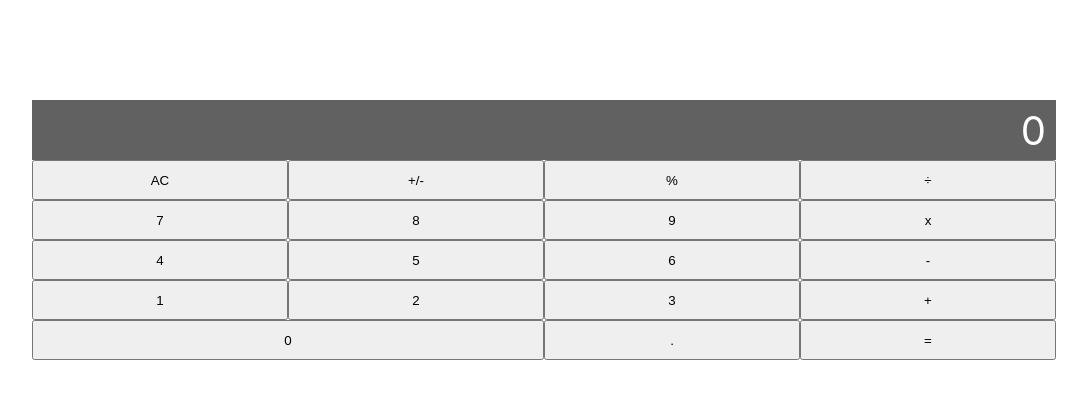
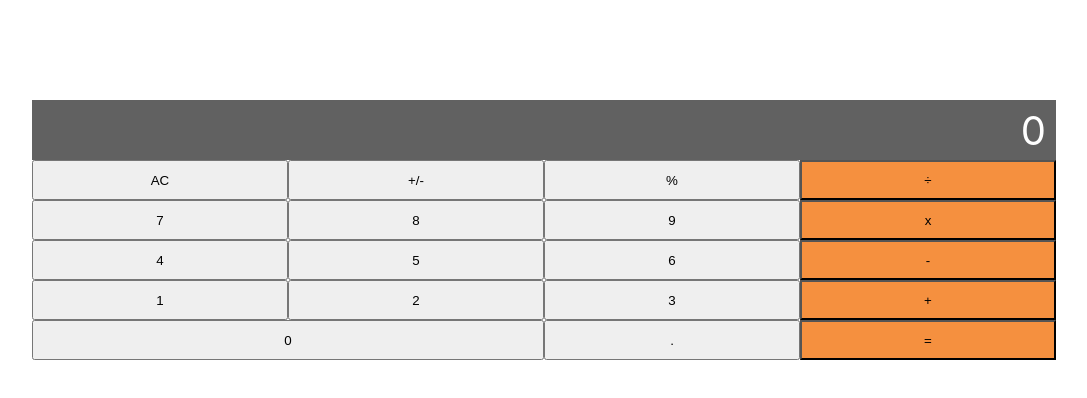
Before and after one commit to oguntayomicheal/Math-magicians, a React (Create React App) app: page / in a window 1280 px wide. Shown: the top 398 px of the page, without its empty margins (96-1183 px from the left). Built offline with nearby package versions, Linux system fonts and the light colour scheme.

Commit message:
Update the styling

```diff
--- a/public/index.html
+++ b/public/index.html
@@ -24,7 +24,7 @@
       work correctly both with client-side routing and a non-root public URL.
       Learn how to configure a non-root public URL by running `npm run build`.
     -->
-    <title>React App</title>
+    <title>Math magicians</title>
   </head>
   <body>
     <noscript>You need to enable JavaScript to run this app.</noscript>
--- a/src/components/Calculator.css
+++ b/src/components/Calculator.css
@@ -22,9 +22,15 @@
 .btnWidth {
   width: 25%;
   height: 40px;
+  color: black;
 }
 
 .btnWidth50 {
   width: 50%;
   height: 40px;
+  color: black;
 }
+
+.bgd-color2 {
+  background-color: #f5903f;
+}
--- a/src/components/Calculator.js
+++ b/src/components/Calculator.js
@@ -16,30 +16,30 @@ class Calculator extends React.Component {
             <button type="button" className="btnWidth"> AC </button>
             <button type="button" className="btnWidth"> +/- </button>
             <button type="button" className="btnWidth"> % </button>
-            <button type="button" className="btnWidth"> ÷ </button>
+            <button type="button" className="btnWidth bgd-color2"> ÷ </button>
           </div>
           <div className="row2 row">
             <button type="button" className="btnWidth"> 7 </button>
             <button type="button" className="btnWidth"> 8 </button>
             <button type="button" className="btnWidth"> 9 </button>
-            <button type="button" className="btnWidth"> x </button>
+            <button type="button" className="btnWidth bgd-color2"> x </button>
           </div>
           <div className="row3 row">
             <button type="button" className="btnWidth"> 4 </button>
             <button type="button" className="btnWidth"> 5 </button>
-            <button type="button" className="btnWidth"> 6 </button>
-            <button type="button" className="btnWidth"> - </button>
+            <button type="button" className="btnWidth "> 6 </button>
+            <button type="button" className="btnWidth bgd-color2"> - </button>
           </div>
           <div className="row4 row">
             <button type="button" className="btnWidth"> 1 </button>
             <button type="button" className="btnWidth"> 2 </button>
             <button type="button" className="btnWidth"> 3 </button>
-            <button type="button" className="btnWidth"> + </button>
+            <button type="button" className="btnWidth bgd-color2"> + </button>
           </div>
           <div className="row5 row">
             <button type="button" className="btnWidth50"> 0 </button>
             <button type="button" className="btnWidth"> . </button>
-            <button type="button" className="btnWidth"> = </button>
+            <button type="button" className="btnWidth bgd-color2"> = </button>
           </div>
         </div>
       </div>
```
Also changed, not shown: 1 other file (tests, documents, lock files or other folders). Lines whose indentation alone changed are shown as unchanged.
